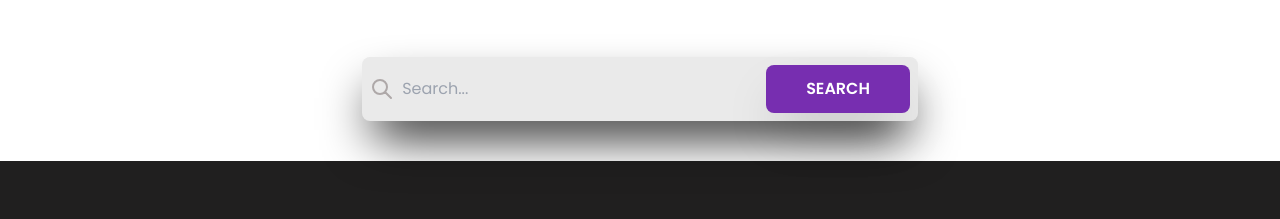
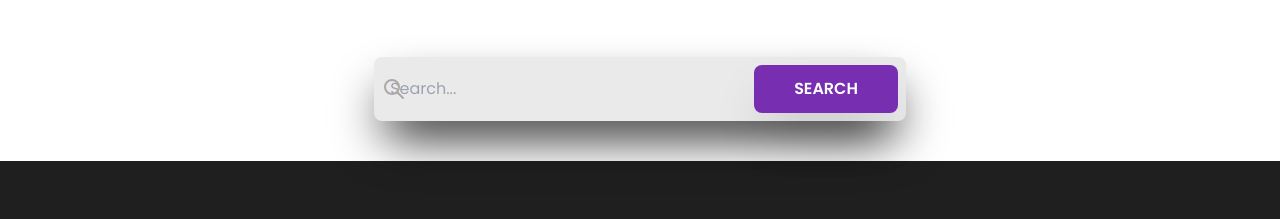
Before and after one commit to YeezyWest/Modex, a website: page index.html in a window 1280 px wide. Shown: the part 4220-4439 px from the top of the page. Drawn offline with Linux system fonts and the light colour scheme.

Commit message:
made a margin-left inside the form

```diff
--- a/index.html
+++ b/index.html
@@ -246,7 +246,7 @@
             <form class="my-5 flex justify-center items-center p-5 sm:p-0">
                 <div class="relative bg-[#EAEAEA] flex items-center  gap-6  rounded-lg shadow-2xl shadow-black ">
                   <svg class="w-6 h-6  absolute text-[#AEA8A8] left-0 ml-2" fill="none" stroke="currentColor" viewBox="0 0 24 24" xmlns="http://www.w3.org/2000/svg"><path stroke-linecap="round" stroke-linejoin="round" stroke-width="2" d="M21 21l-6-6m2-5a7 7 0 11-14 0 7 7 0 0114 0z"></path></svg>
-                  <input class="ml-6  py-1 px-4 w-full border-none outline-none  bg-transparent" type="search" placeholder="Search...">
+                  <input class="ml-4  py-1 px-4 w-full border-none outline-none  bg-transparent" type="search" placeholder="Search...">
                   <button class="text-white  font-semibold px-10 py-3 bg-[#772EB0] shadow-2xl rounded-lg m-2">SEARCH </button>
                 </div>
               </form>
```
